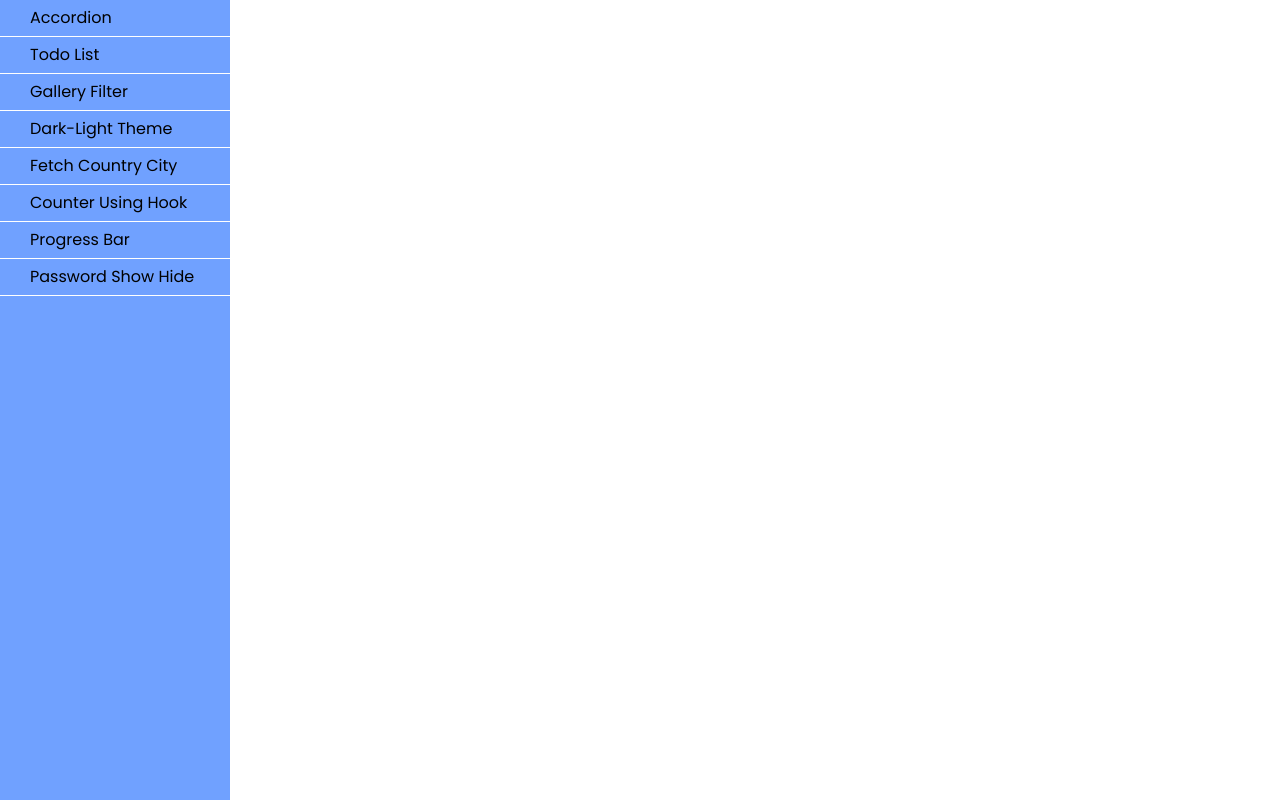
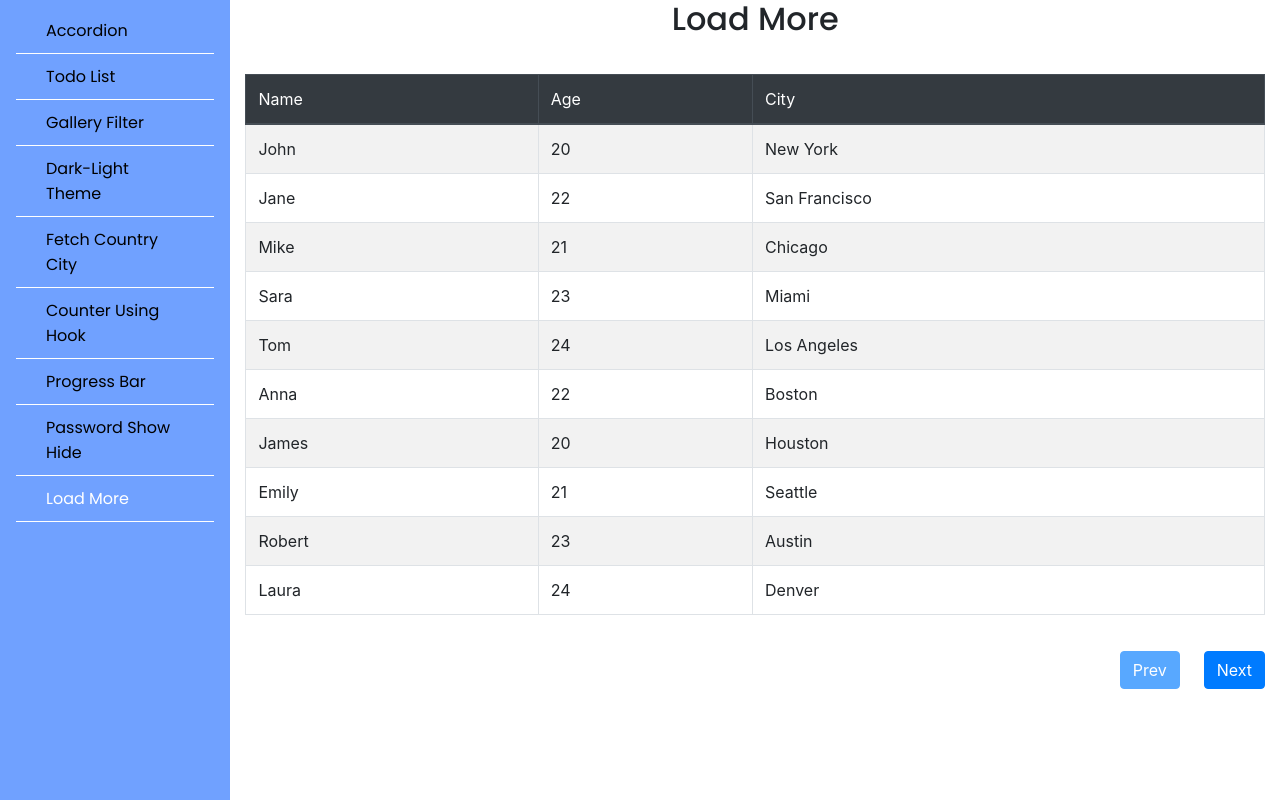
Before and after one commit to psanketdev/Accordion-React, a React (Create React App) app: page /load-more in a window 1280 px wide. Built offline with nearby package versions, Linux system fonts and the light colour scheme.

Commit message:
add load more & progress bar

```diff
--- a/package.json
+++ b/package.json
@@ -6,6 +6,7 @@
     "@testing-library/jest-dom": "^5.17.0",
     "@testing-library/react": "^13.4.0",
     "@testing-library/user-event": "^13.5.0",
+    "bootstrap": "4.6",
     "react": "^18.2.0",
     "react-dom": "^18.2.0",
     "react-router-dom": "^6.22.3",
--- a/src/App.js
+++ b/src/App.js
@@ -1,4 +1,6 @@
 import "./App.css";
+import '../node_modules/bootstrap/dist/css/bootstrap.min.css';
+import '../node_modules/bootstrap/dist/js/bootstrap.min.js';
 import { Route, Routes } from "react-router-dom";
 
 import Accordion from "./components/accordion/Accordion";
@@ -10,6 +12,7 @@ import CountryCitySelection from "./components/fetchCountry/CountryCitySelection
 import Counter from "./components/counter/Counter";
 import ProgressBar from "./components/progressbar/ProgressBar";
 import PassShowHide from "./components/password-show-hide/PassShowHide";
+import LoadMore from "./components/loadMore/LoadMore";
 
 
 
@@ -29,6 +32,7 @@ function App() {
           <Route exact path="counter-hooks" element={<Counter />}></Route>
           <Route exact path="progress-bar" element={<ProgressBar />}></Route>
           <Route exact path="password-show-hide" element={<PassShowHide />}></Route>
+          <Route exact path="load-more" element={<LoadMore />}></Route>
         </Routes>
       </main>
     </>
--- /dev/null
+++ b/src/components/loadMore/LoadMore.js
@@ -0,0 +1,86 @@
+import React, { useState } from "react";
+
+const students = [
+  { name: "John", age: 20, city: "New York" },
+  { name: "Jane", age: 22, city: "San Francisco" },
+  { name: "Mike", age: 21, city: "Chicago" },
+  { name: "Sara", age: 23, city: "Miami" },
+  { name: "Tom", age: 24, city: "Los Angeles" },
+  { name: "Anna", age: 22, city: "Boston" },
+  { name: "James", age: 20, city: "Houston" },
+  { name: "Emily", age: 21, city: "Seattle" },
+  { name: "Robert", age: 23, city: "Austin" },
+  { name: "Laura", age: 24, city: "Denver" },
+  { name: "David", age: 22, city: "Atlanta" },
+  { name: "Sophia", age: 20, city: "Orlando" },
+  { name: "Daniel", age: 21, city: "Phoenix" },
+  { name: "Olivia", age: 23, city: "Philadelphia" },
+  { name: "Andrew", age: 24, city: "San Diego" },
+  { name: "Grace", age: 22, city: "Dallas" },
+  { name: "Matthew", age: 20, city: "Portland" },
+  { name: "Isabella", age: 21, city: "Charlotte" },
+  { name: "Joseph", age: 23, city: "San Jose" },
+  { name: "Mia", age: 24, city: "Las Vegas" },
+  { name: "John", age: 20, city: "New York" },
+  { name: "Jane", age: 22, city: "San Francisco" },
+  { name: "Mike", age: 21, city: "Chicago" },
+  { name: "Sara", age: 23, city: "Miami" },
+  { name: "Tom", age: 24, city: "Los Angeles" },
+  { name: "Anna", age: 22, city: "Boston" },
+  { name: "James", age: 20, city: "Houston" },
+  { name: "Emily", age: 21, city: "Seattle" },
+  // Add more student data as needed
+];
+
+const LoadMore = () => {
+
+  const [stdList, setStdList] = useState(0);
+  const firstList = 10;
+
+  const startIndex = stdList * 10;
+  const endIndex = startIndex + firstList;
+  const studentList = students.slice(startIndex, endIndex);
+
+  const showNext = () => {
+    setStdList((prev) => prev + 1);
+  }
+
+  const showPrev = () => {
+    setStdList((prev) => prev - 1);
+  }
+
+  return (
+    <section>
+      <div className="container">
+      <h2 className="mb-3">Load More</h2>
+      <table className="table table-striped table-bordered">
+        <thead className="thead-dark">
+          <tr>
+            <th>Name</th>
+            <th>Age</th>
+            <th>City</th>
+          </tr>
+        </thead>
+        <tbody>
+          {studentList &&
+            studentList.map((val, index) => {
+              return (
+                <tr key={index}>
+                  {Object.values(val).map((item, index) => {
+                    return <td key={index}>{item}</td>;
+                  })}
+                </tr>
+              );
+            })}
+        </tbody>
+      </table>
+      <div className="ml-auto">
+        <button className="btn btn-primary" onClick={showPrev} disabled={stdList === 0}>Prev</button>
+        <button className="btn btn-primary ml-4" onClick={showNext} disabled={endIndex > students.length}>Next</button>
+      </div>
+      </div>
+    </section>
+  );
+};
+
+export default LoadMore;
--- a/src/components/navigation/Nav.js
+++ b/src/components/navigation/Nav.js
@@ -31,6 +31,9 @@ export default function Nav() {
         <li>
           <NavLink exact activeClassName="active" to="password-show-hide">Password Show Hide</NavLink>
         </li>
+        <li>
+          <NavLink exact activeClassName="active" to="load-more">Load More</NavLink>
+        </li>
       </ul>
     </nav>
   );
--- a/src/components/progressbar/Bar.js
+++ b/src/components/progressbar/Bar.js
@@ -6,7 +6,7 @@ const Bar = ({ value = 0, onComplete }) => {
   useEffect(() => {
     setPercentage(Math.min(100, Math.max(value, 0)));
 
-    if(percentage >= 100) {
+    if (percentage >= 100) {
       onComplete();
     }
   }, [value]);
```
Also changed, not shown: 1 other file (tests, documents, lock files or other folders).
